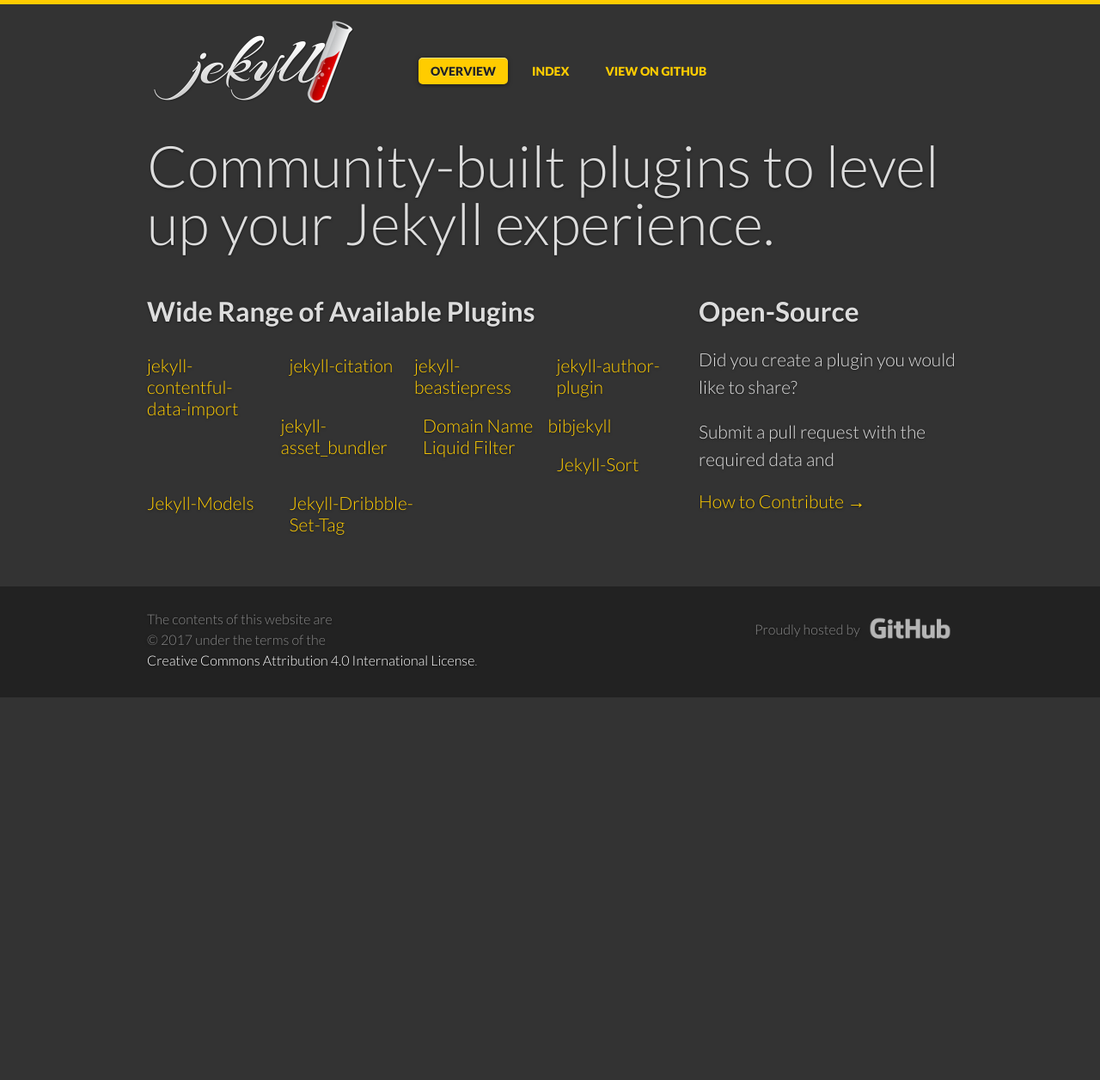
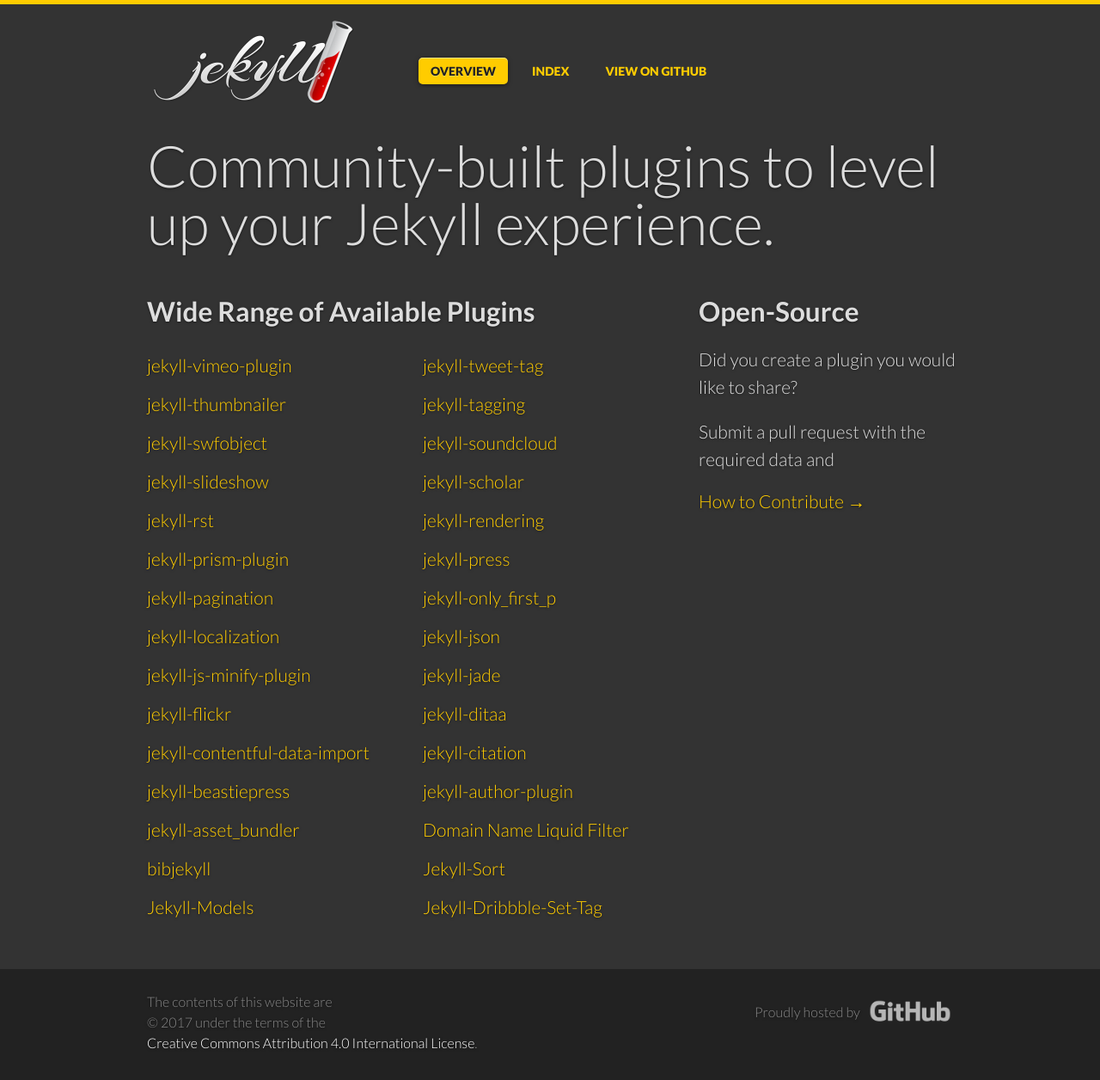
Before and after one commit to jekyll/directory, a Jekyll site: the page built from index.html, in a window 1280 px wide. Shown: the whole page at 86% size. Built offline with Jekyll 4.4.1, drawn with Linux system fonts in a browser that asks for light colours; some web fonts are replaced; before the commit the page ends 900 px from its top, so only the background shows below that.

Commit message:
display more plugins on homepage

```diff
--- a/index.html
+++ b/index.html
@@ -16,8 +16,8 @@
       <h2>Wide Range of Available Plugins</h2>
       <p>
         <div class="grid">
-            {% for plugins in site.plugins reversed limit:10 %}
-            <div class="unit w-1-4 center-on-mobiles"><a href="{{ plugins.url | prepend: site.baseurl }}" title="{{ plugins.title }}">{{ plugins.title }}</a></div>
+            {% for plugins in site.plugins reversed limit:30 %}
+            <div class="unit half center-on-mobiles"><a href="{{ plugins.url | prepend: site.baseurl }}" title="{{ plugins.title }}">{{ plugins.title }}</a></div>
             {% endfor %}
         </div>
       </p>
```
